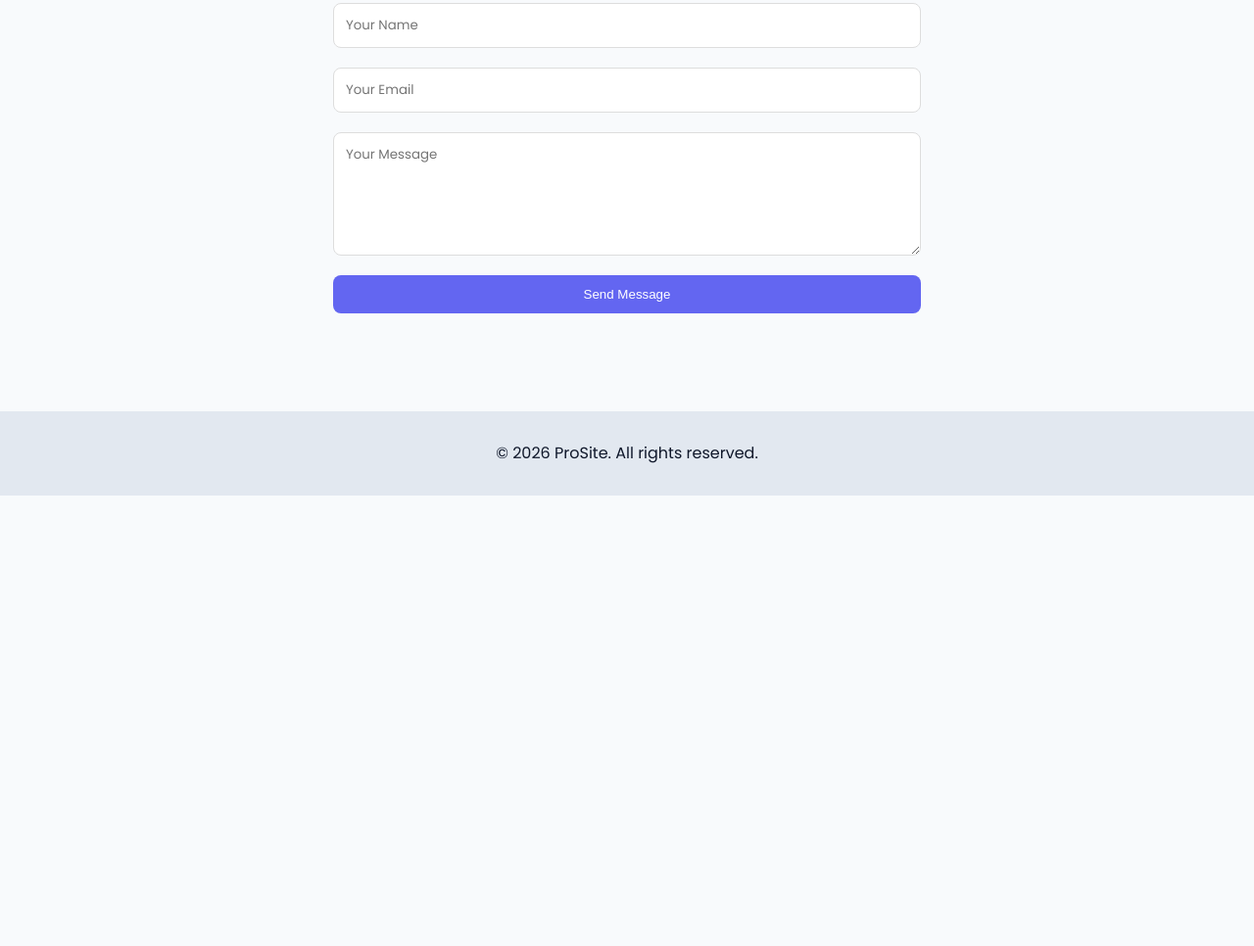
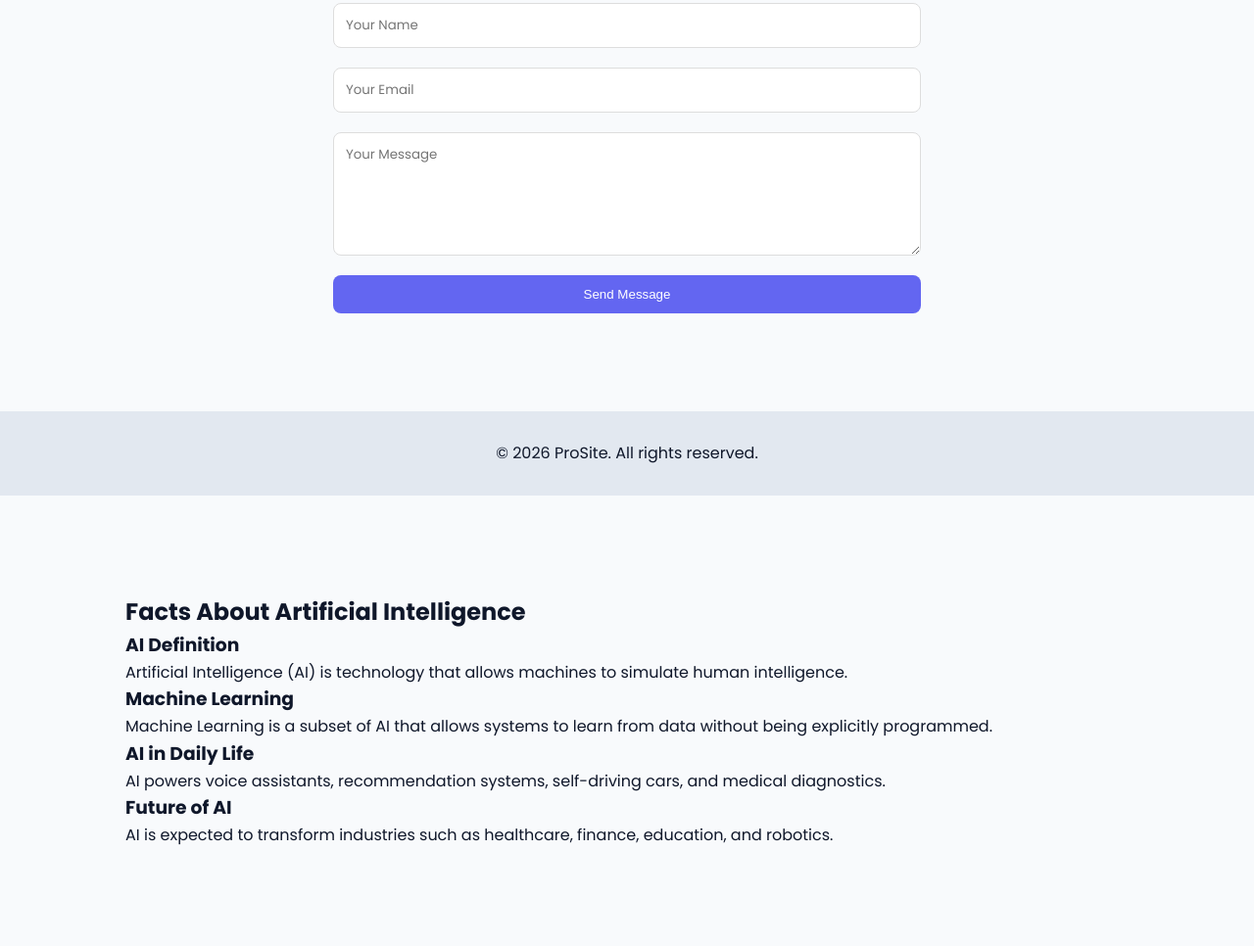
Before and after one commit to jjasnyc-lgtm/Stem-AI, a plain HTML site: page index.html in a window 1280 px wide. Shown: the part 1405-2371 px from the top of the page at 98% size. Before the commit the page ends 1911 px from the top, so only its background shows below. Drawn offline with Linux system fonts and the light colour scheme.

Commit message:
Update index.html

```diff
--- a/index.html
+++ b/index.html
@@ -385,3 +385,29 @@
 
 </body>
 </html>
+<!-- AI FACTS SECTION -->
+<section id="ai-facts">
+    <h2>Facts About Artificial Intelligence</h2>
+
+    <div class="facts-container">
+        <div class="fact-card">
+            <h3>AI Definition</h3>
+            <p>Artificial Intelligence (AI) is technology that allows machines to simulate human intelligence.</p>
+        </div>
+
+        <div class="fact-card">
+            <h3>Machine Learning</h3>
+            <p>Machine Learning is a subset of AI that allows systems to learn from data without being explicitly programmed.</p>
+        </div>
+
+        <div class="fact-card">
+            <h3>AI in Daily Life</h3>
+            <p>AI powers voice assistants, recommendation systems, self-driving cars, and medical diagnostics.</p>
+        </div>
+
+        <div class="fact-card">
+            <h3>Future of AI</h3>
+            <p>AI is expected to transform industries such as healthcare, finance, education, and robotics.</p>
+        </div>
+    </div>
+</section>
```
